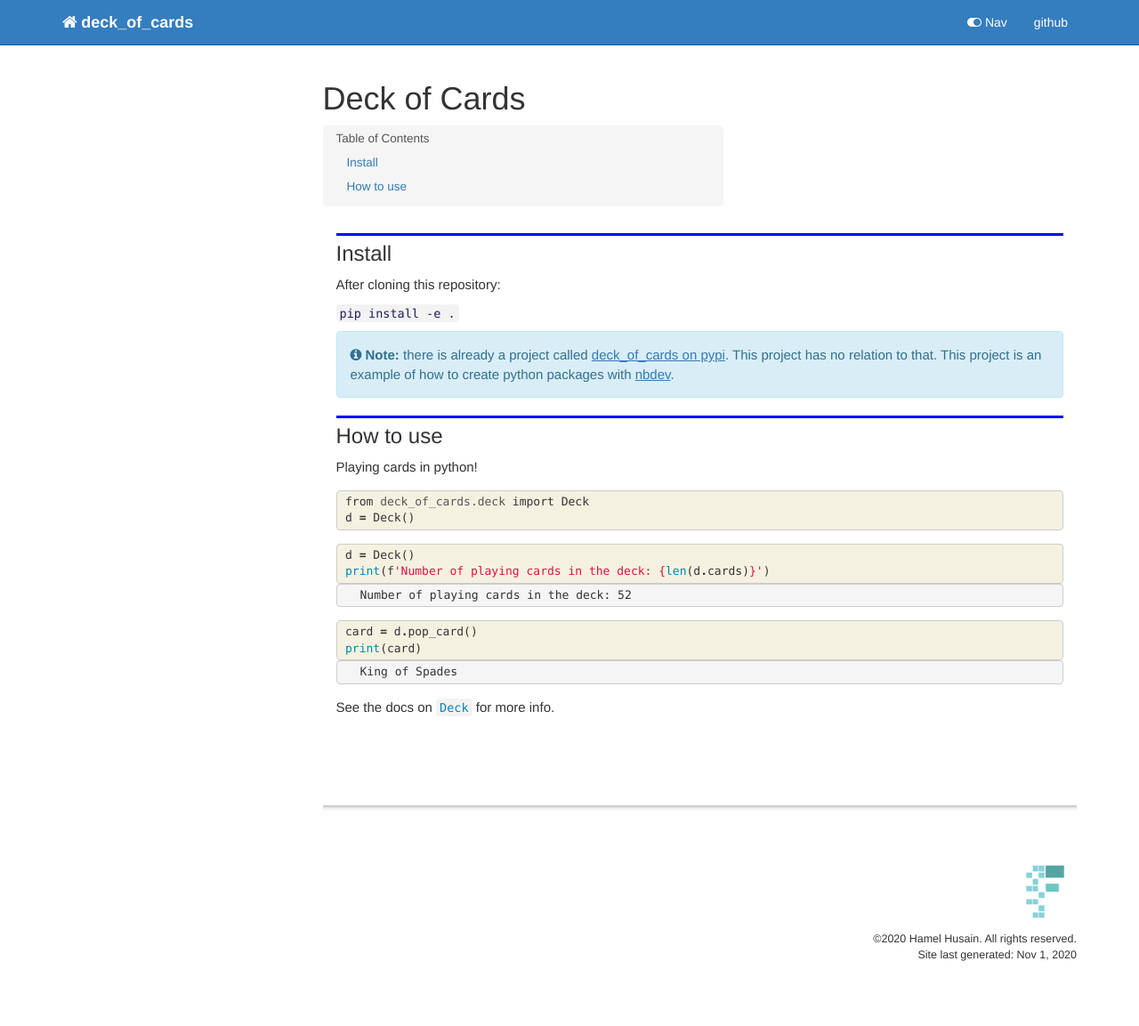
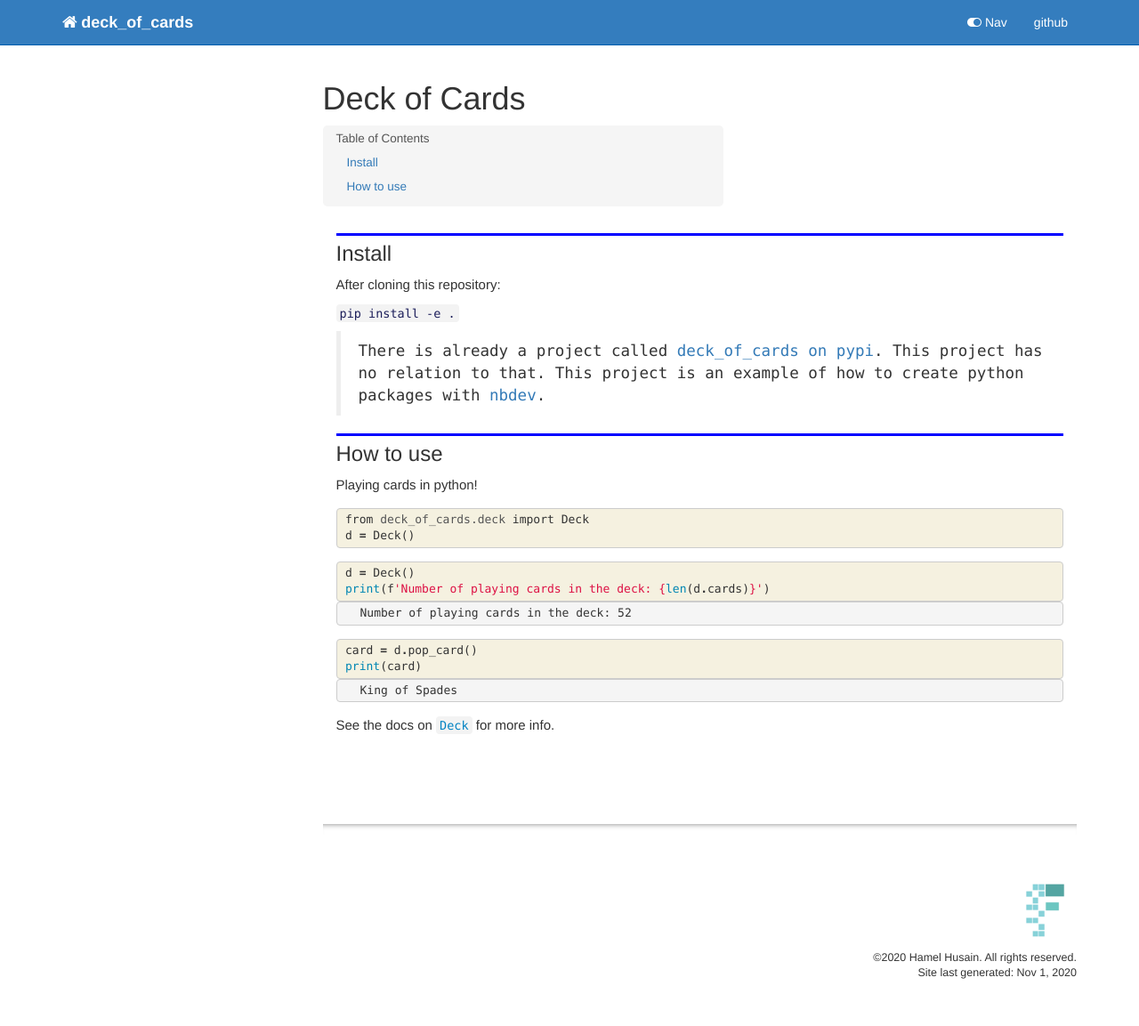
Before and after one commit to fastai/cards_deck, a Jekyll site: the page built from docs/index.html, in a window 1280 px wide. Shown: the whole page at 89% size. Built offline with Jekyll 4.4.1, drawn with Linux system fonts in a browser that asks for light colours; nearby versions of some CDN libraries; comment, search, counter and statistics services are not loaded; part of the change alters nothing that is shown.

```diff
--- a/docs/index.html
+++ b/docs/index.html
@@ -38,8 +38,9 @@ nb_path: "index.ipynb"
 <div class="cell border-box-sizing text_cell rendered"><div class="inner_cell">
 <div class="text_cell_render border-box-sizing rendered_html">
 <p>After cloning this repository:</p>
-<p><code>pip install -e .</code>
-{% include note.html content='there is already a project called <a href="https://pypi.org/project/deck-of-cards/">deck_of_cards on pypi</a>.  This project has no relation to that.  This project is an example of how to create python packages with <a href="https://github.com/fastai/nbdev">nbdev</a>.' %}</p>
+<p><code>pip install -e .</code></p>
+<blockquote><p>There is already a project called <a href="https://pypi.org/project/deck-of-cards/">deck_of_cards on pypi</a>.  This project has no relation to that.  This project is an example of how to create python packages with <a href="https://github.com/fastai/nbdev">nbdev</a>.</p>
+</blockquote>
 
 </div>
 </div>
```
Also changed, not shown: README.md, 1 other file.
